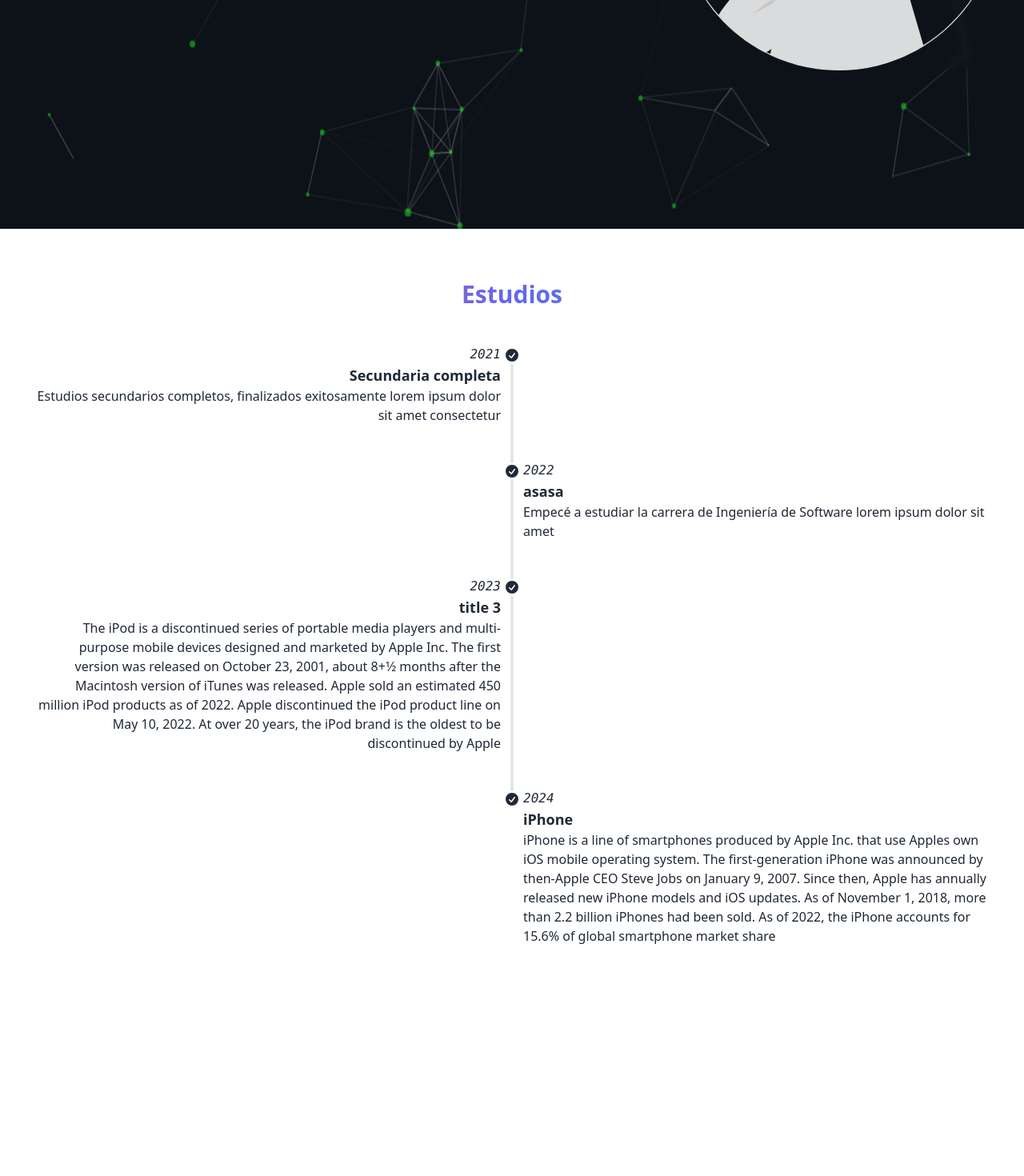
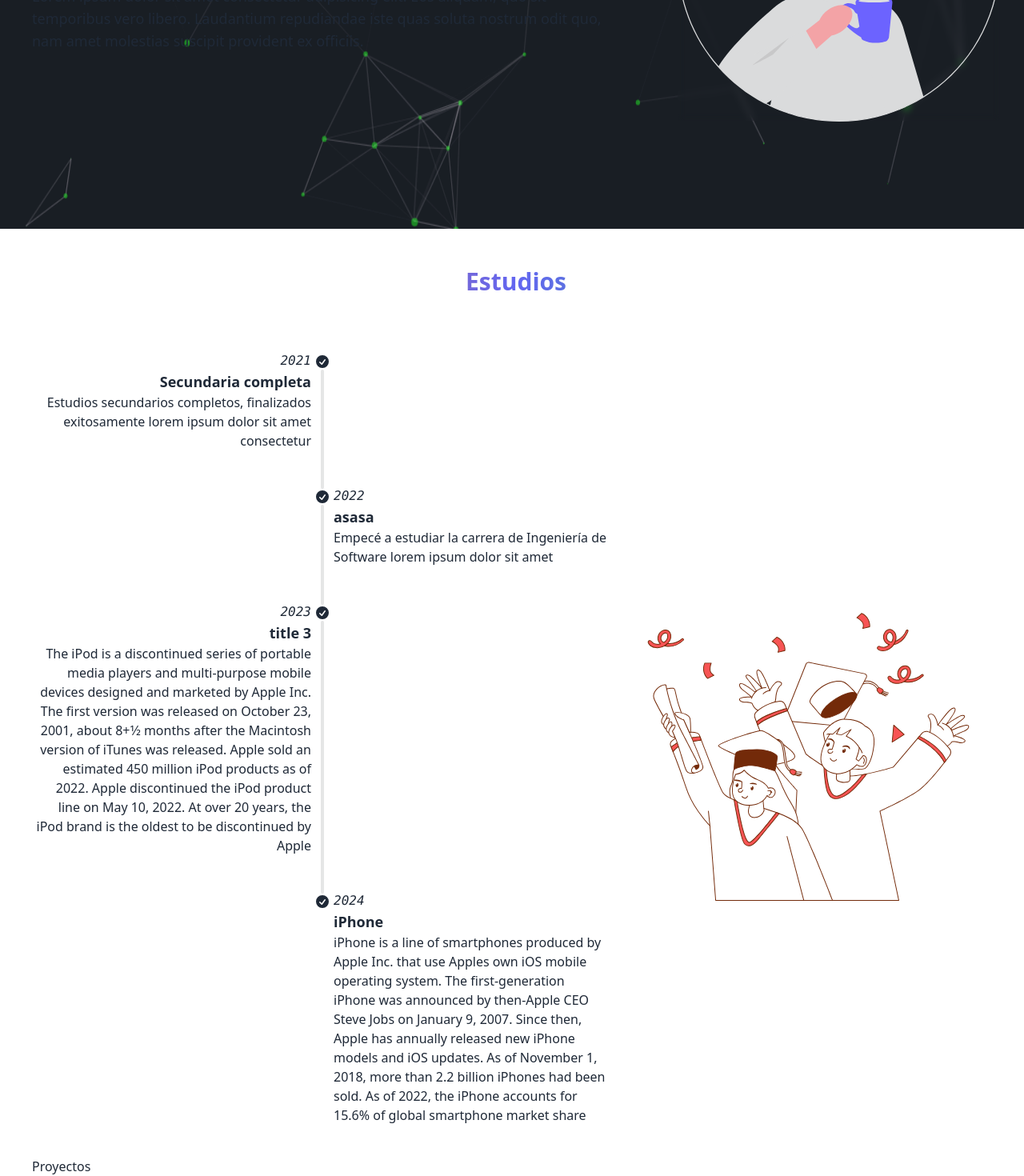
Before and after one commit to N3ptune4197/portafolio-web, a React (Vite) app: page / in a window 1280 px wide. Shown: the part 514-1984 px from the top of the page at 80% size. Before the commit the page ends 1736 px from the top, so only its background shows below. Built offline with nearby package versions, Linux system fonts and the light colour scheme; some icons are missing.

Commit message:
Adding Proyectos

```diff
--- a/index.html
+++ b/index.html
@@ -13,7 +13,7 @@
 
 
     <div id="root"></div>
-    <div id="particles-js" class="bg-[#01060d] w-screen h-screen fixed opacity-95 -z-10 top-0"></div>
+    <div id="particles-js" class="bg-[#01060d] w-screen h-screen fixed -z-10 top-0 opacity-90"></div>
 
 
     <script type="module" src="/src/main.jsx"></script>
--- a/src/App.jsx
+++ b/src/App.jsx
@@ -3,9 +3,11 @@ import NavBar from './components/NavBar';
 import ScrollReveal from 'scrollreveal';
 import SectionOne from './components/SectionOne';
 import { useEffect } from 'react';
+import Proyectos from './components/Proyectos';
 
 function App() {
 
+  //Inicianializar ScrollReveal
   useEffect(() => {
     // Configurar ScrollReveal
     const sr = ScrollReveal({
@@ -28,7 +30,7 @@ function App() {
     });
 
     sr.reveal('#scroll-title', {
-      duration: 1500,
+      duration: 1400,
       origin: 'top',
       distance: '100px'
     });
@@ -55,8 +57,20 @@ function App() {
       duration: 2000,
       origin: 'right',
       distance: '100px',
-      reset: false
     });
+
+    sr.reveal('#image-graduation', {
+      duration: 2000,
+      origin: 'right',
+      distance: '100px',
+    })
+
+    sr.reveal('#navbar-prueba', {
+      duration: 2000,
+      origin: 'top',
+      distance: '50px',
+    })
+
 
     // Cleanup function
     return () => sr.destroy();
@@ -65,9 +79,10 @@ function App() {
   return (
     <>
       <NavBar />
-      <main className='px-5 lg:px-10'>
+      <main className='px-5 lg:px-10 overflow-hidden'>
         <SectionOne />
         <Estudios />
+        <Proyectos />
 
       </main>
     </>
--- a/src/components/Estudios.jsx
+++ b/src/components/Estudios.jsx
@@ -1,4 +1,6 @@
 
+import { Icon } from "@iconify/react";
+import GraduationTwo from './../assets/Graduation2.svg';
 
 
 
@@ -7,8 +9,11 @@ export default function Estudios() {
 
     return (
         <>
-            <div className="flex flex-col pt-16 overflow-hidden lg:overflow-visible" id="estudios">
-                <h2 className="text-3xl font-bold text-center mb-10 bg-gradient-to-r from-orange-500 via-indigo-500 to-green-500 text-transparent bg-clip-text" id="scroll-title" >Estudios</h2>
+            <article className="flex flex-col pt-16 overflow-hidden lg:overflow-visible lg:w-[1210px] mx-auto" id="estudios">
+                <h2 className="text-3xl font-bold text-center mb-16 bg-gradient-to-r from-orange-500 via-indigo-500 to-green-500 text-transparent bg-clip-text" id="scroll-title" >Estudios </h2>
+
+                <div className="flex flex-col md:flex-row items-center">
+                    <div className="w-full md:w-3/5" >
                         <ul className="timeline timeline-snap-icon max-md:timeline-compact timeline-vertical">
                             <li className="child-li-scroll-left">
                                 <div className="timeline-middle">
@@ -102,6 +107,16 @@ export default function Estudios() {
                             </li>
                         </ul>
                     </div>
+
+                    <div className="images w-full md:w-2/5" id='image-graduation'>
+                        <img src={GraduationTwo} alt="Graduation" className="max-w-[700px]"/>
+                    </div>
+                </div>
+
+
+
+            </article>
+
         </>
     );
 }
--- a/src/components/NavBar.jsx
+++ b/src/components/NavBar.jsx
@@ -5,7 +5,7 @@ export default function NavBar() {
 
     return(
         <>
-            <div className="navbar bg-transparent backdrop-blur-sm top-0 fixed z-10">
+            <div className="navbar bg-transparent backdrop-blur-sm top-0 fixed z-10" id="navbar-prueba">
                 <div className="navbar-start">
                     <div className="dropdown z-100">
                     <div tabIndex={0} role="button" className="btn btn-ghost lg:hidden ">
--- a/src/components/Proyectos.jsx
+++ b/src/components/Proyectos.jsx
@@ -3,7 +3,7 @@ export default function Proyectos() {
     return(
         <>
             <div id="proyectos">
-
+                <h2 id="title-scroll">Proyectos</h2>
             </div>
         </>
     );
--- a/src/components/SectionOne.jsx
+++ b/src/components/SectionOne.jsx
@@ -27,7 +27,7 @@ export default function SectionOne() {
 
     return(
         <>
-            <div className="flex flex-col md:flex-row mx-auto w-full pt-28 md:pt-20 lg:pt-0 lg:w-[1210px] bg-[rgba(33, 33, 39, 0.7)] lg:h-screen lg:items-center gap-16 lg:gap-0" id="inicio">
+            <div className="flex flex-col md:flex-row mx-auto w-full md:pt-20 lg:pt-36 lg:w-[1210px] bg-[rgba(33, 33, 39, 0.7)] lg:h-[98vh] lg:items-center gap-16 lg:gap-0" id="inicio">
                 <div className="lg:w-8/12 lg:pr-8 my-auto">
                     <p className="inline-flex text-sm lg:text-2xl font-semibold text-gray-400 font-inter" id="saludo-inicio">Hola<Icon icon="fluent-emoji:waving-hand"/></p>
                     <h2 className="text-[20px] lg:text-[52px] font-semibold flex lg:-mt-3 mb-3 lg:mb-4 font-inter" id="presentacion">Soy Carlos y soy <p className="font-semibold ml-2 lg:ml-4 bg-gradient-to-tl from-slate-800 via-violet-500 to-zinc-400 bg-clip-text text-transparent"><span ref={el} className="" /></p></h2>
```
Also changed, not shown: src/assets/Certificate.svg (added), src/assets/Graduation2.svg (added). Lines whose indentation alone changed are shown as unchanged.
